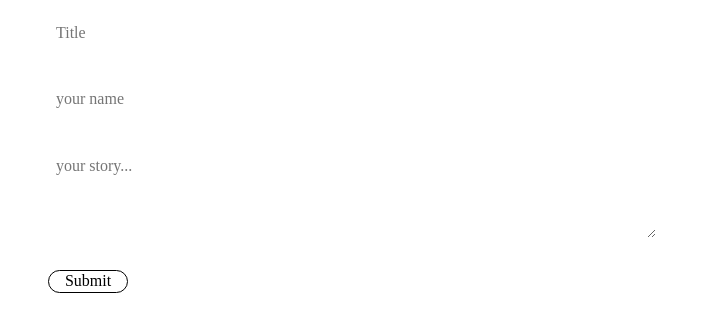
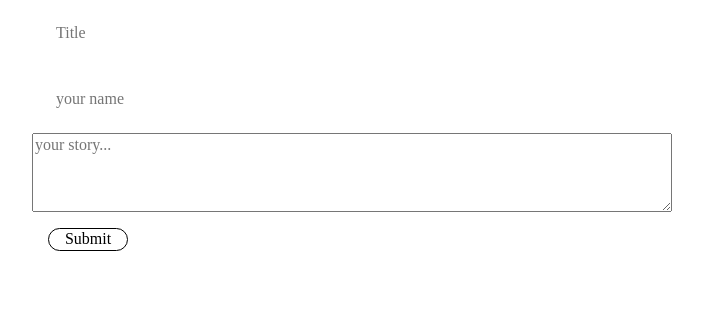
Before and after one commit to RishabhRawat98/teleclone, a plain HTML site: page client/index.html in a window 1280 px wide. Shown: the whole page, without its empty margins (288-991 px from the left). Drawn offline with nearby package versions, Linux system fonts and the light colour scheme.

Commit message:
modified id textarea

```diff
--- a/client/style.css
+++ b/client/style.css
@@ -12,7 +12,7 @@
 }
 
 
-#title, #author, #post{
+#title, #author, #article{
     border: none;
     margin: 1rem;
     padding: 0.5rem;
```
Also changed, not shown: README.md.
